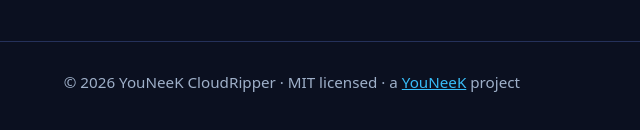
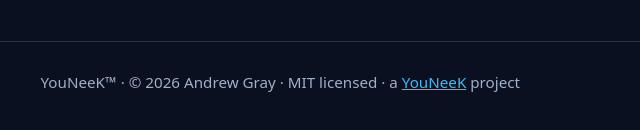
Before and after one commit to AndrewGrayYouNeeK/Cloudripper, a website: page site/public/index.html in a window 1280 px wide. Shown: the part 8946-9076 px from the top of the page, 640-1280 px from the left. Drawn offline with Linux system fonts and the light colour scheme.

Commit message:
Use the shared YouNeeK copyright line on the site and README
Replace the cloudripper.youneek.dev footer copyright with
"YouNeeK™ · © 2026 Andrew Gray" and add the same line at the
bottom of the README. MIT licensed / YouNeeK project wording
in the footer is unchanged.

```diff
--- a/site/public/index.html
+++ b/site/public/index.html
@@ -598,7 +598,7 @@ $ cloudripper --help          # see cost and chaos-test commands</code></pre>
 </main>
 <footer><div class="wrap">
   <div><a href="https://github.com/AndrewGrayYouNeeK/Cloudripper">GitHub</a><a href="https://github.com/AndrewGrayYouNeeK/Cloudripper/blob/main/LICENSE">MIT License</a><a href="mailto:andrewgray@usedartifacts.com">Contact</a></div>
-  <div>© 2026 YouNeeK CloudRipper · MIT licensed · a <a href="https://youneek.xyz" style="margin:0">YouNeeK</a> project</div>
+  <div>YouNeeK™ · © 2026 Andrew Gray · MIT licensed · a <a href="https://youneek.xyz" style="margin:0">YouNeeK</a> project</div>
 </div></footer>
 <script>
 (function(){
```
Also changed, not shown: README.md.
